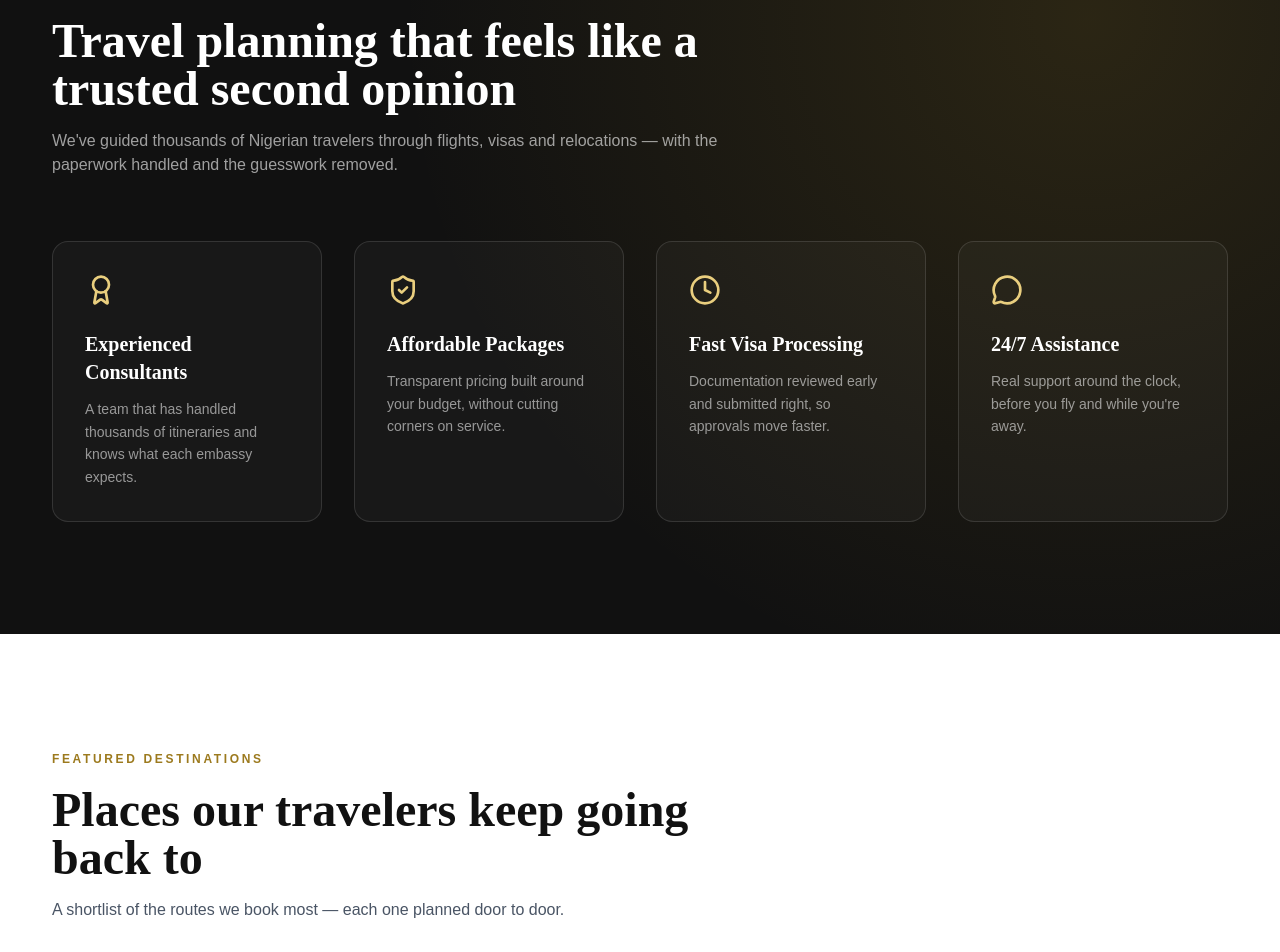
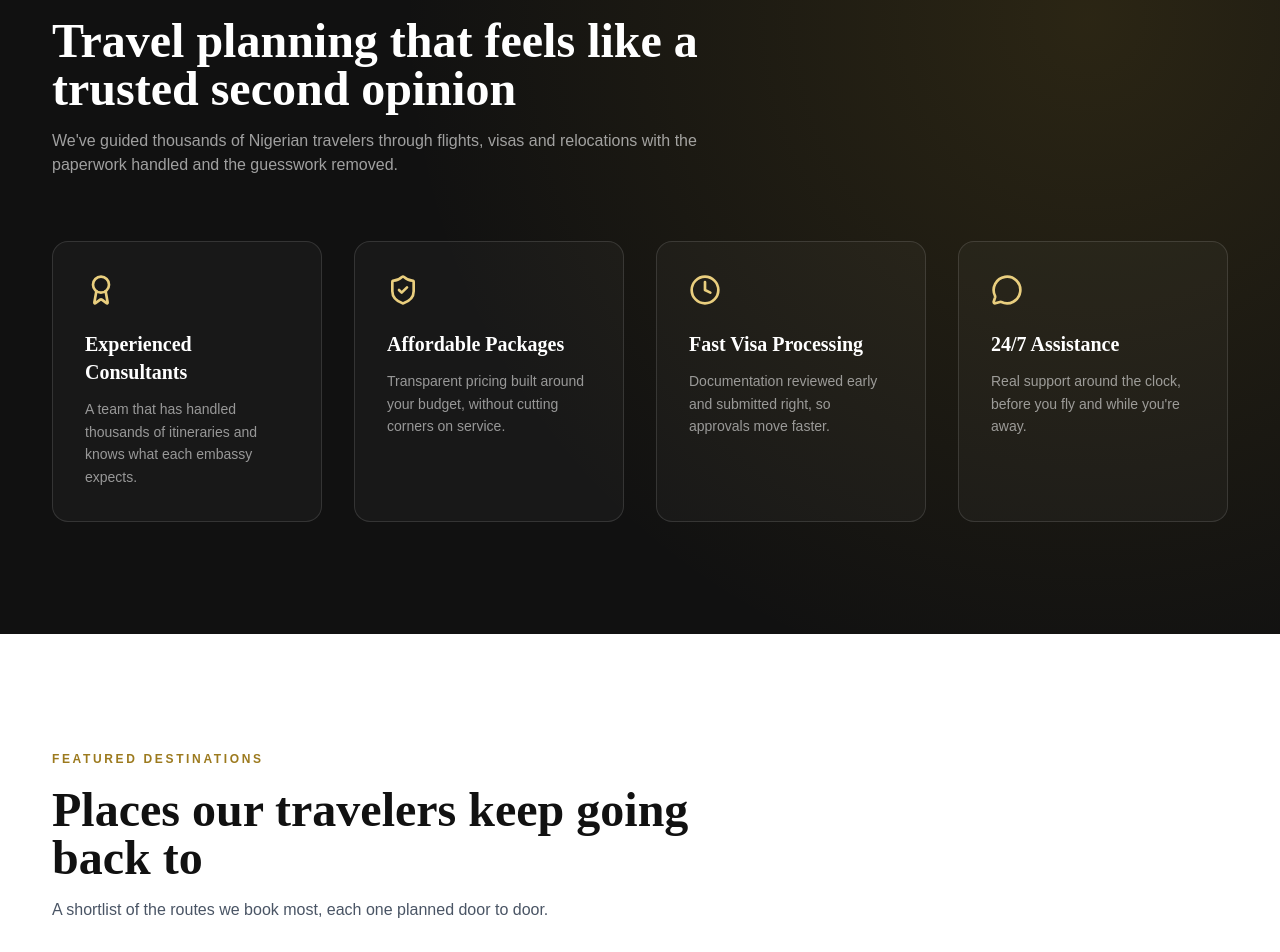
Before and after one commit to echoloft-live/Gold-Travels-GT-T-Global-Ltd-, a React (Vite) app: page / in a window 1280 px wide. Shown: the part 2120-3072 px from the top of the page. Built offline with nearby package versions, Linux system fonts and the light colour scheme.

Commit message:
Update App.tsx: Improve text clarity by removing unnecessary punctuation in descriptions for better readability.

```diff
--- a/src/App.tsx
+++ b/src/App.tsx
@@ -480,7 +480,7 @@ export function App() {
               Why Choose Us
             </span>
             <h2 className="text-4xl sm:text-5xl font-display font-semibold mt-4 text-white">Travel planning that feels like a trusted second opinion</h2>
-            <p className="text-white/60 mt-4 text-base">We've guided thousands of Nigerian travelers through flights, visas and relocations — with the paperwork handled and the guesswork removed.</p>
+            <p className="text-white/60 mt-4 text-base">We've guided thousands of Nigerian travelers through flights, visas and relocations with the paperwork handled and the guesswork removed.</p>
           </div>
 
           <div className="grid grid-cols-1 md:grid-cols-2 lg:grid-cols-4 gap-8 reveal">
@@ -516,7 +516,7 @@ export function App() {
               Featured Destinations
             </span>
             <h2 className="text-4xl sm:text-5xl font-display font-semibold mt-4 text-[#111111]">Places our travelers keep going back to</h2>
-            <p className="text-gray-600 mt-4 text-base">A shortlist of the routes we book most — each one planned door to door.</p>
+            <p className="text-gray-600 mt-4 text-base">A shortlist of the routes we book most, each one planned door to door.</p>
           </div>
           {isMobile ? (
             <MobileDestinationsSwiper />
```
